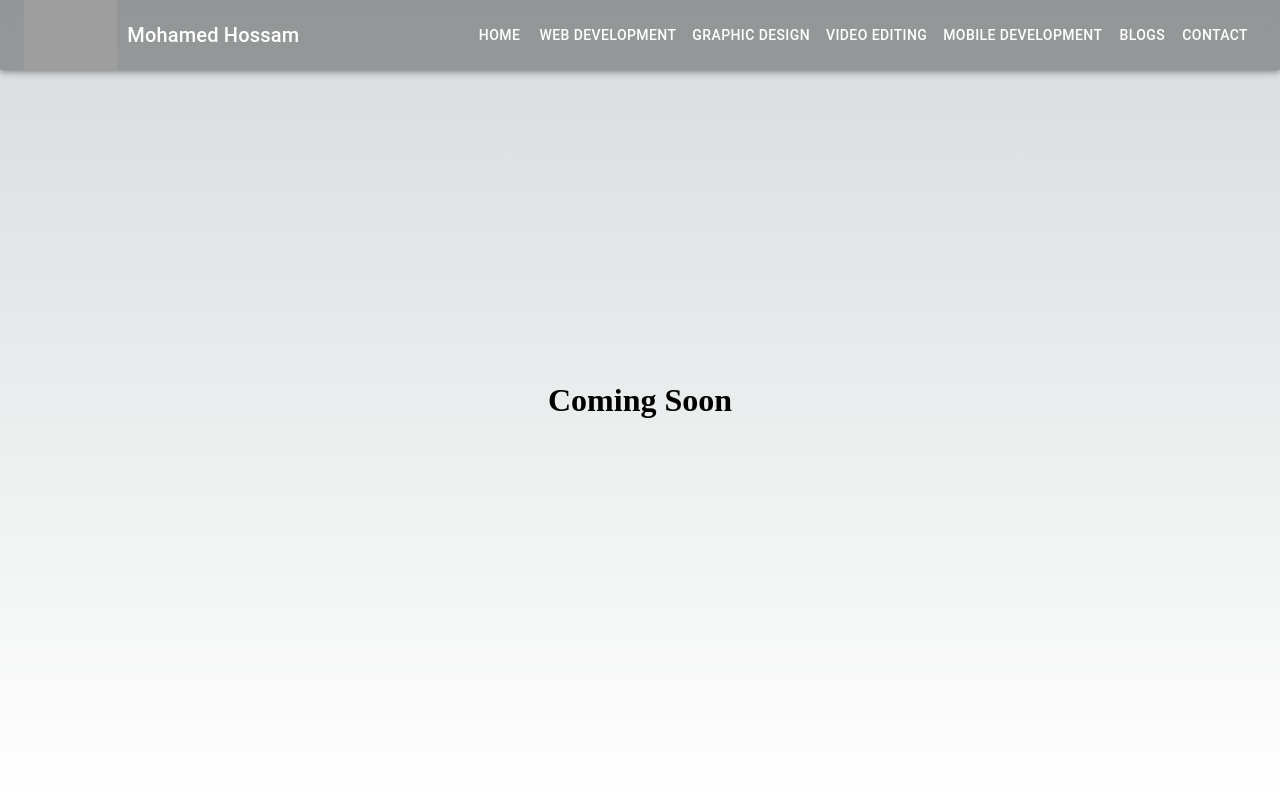
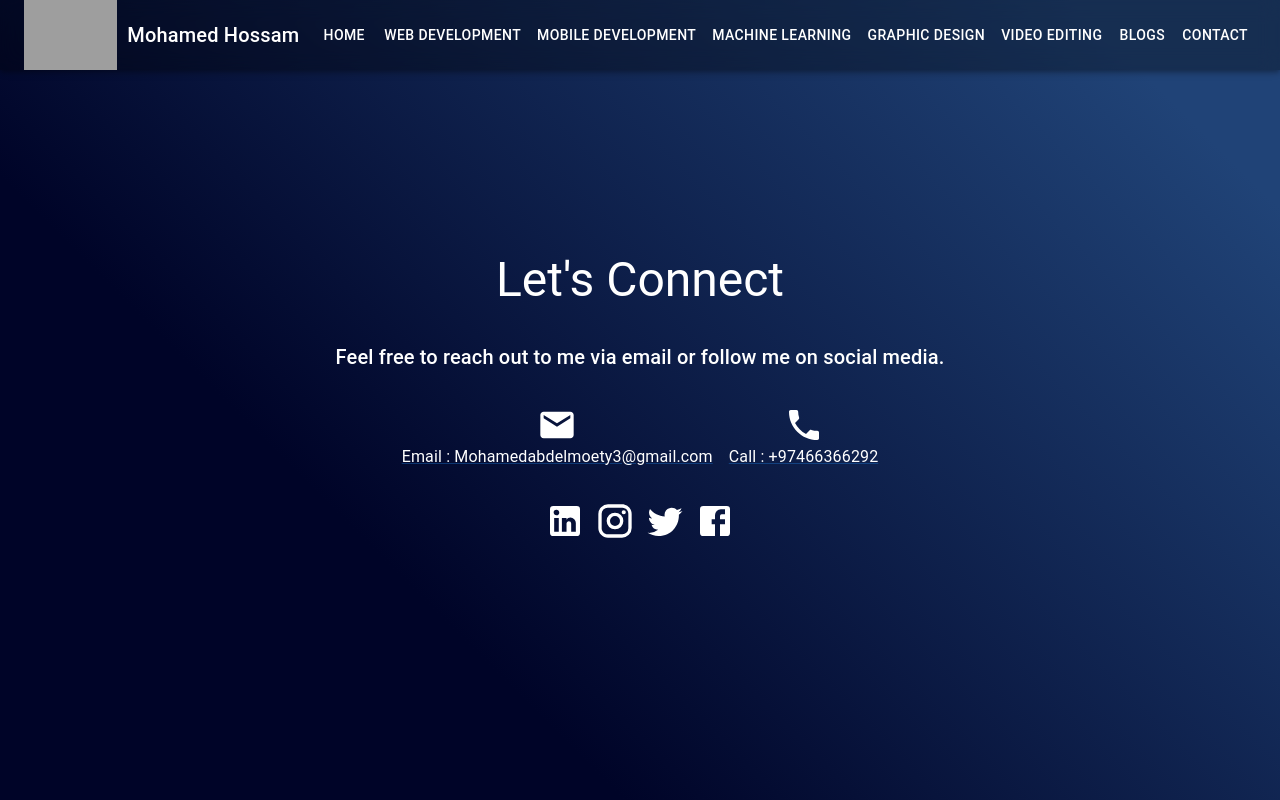
Before and after one commit to mohamedhossam237/mohamedhossam, a Next.js app: page /contact in a window 1280 px wide. Built offline with nearby package versions, Linux system fonts and the light colour scheme; grey boxes are pictures that could not be loaded.

Commit message:
contact & blogs

```diff
--- a/components/NavBar.js
+++ b/components/NavBar.js
@@ -17,9 +17,10 @@ const NavBar = () => {
   const pages = [
     { name: 'Home', url: '/' },
     { name: 'Web Development', url: '/WebDevelopment' },
+    { name: 'Mobile Development', url: '/mobileDevelopment' },
+    { name: 'Machine Learning', url: '/machinelearning' },
     { name: 'Graphic Design', url: '/graphicDesign' },
     { name: 'Video Editing', url: '/videoEditing' },
-    { name: 'Mobile Development', url: '/mobileDevelopment' },
     { name: 'Blogs', url: '/blogs' },
     { name: 'Contact', url: '/contact' },
   ];
--- a/package.json
+++ b/package.json
@@ -11,6 +11,7 @@
   "dependencies": {
     "@emotion/react": "^11.11.1",
     "@emotion/styled": "^11.11.0",
+    "@material-ui/icons": "^4.11.3",
     "@mui/icons-material": "^5.11.16",
     "@mui/material": "^5.13.4",
     "@mui/system": "^5.13.2",
--- a/pages/WebDevelopment.js
+++ b/pages/WebDevelopment.js
@@ -7,7 +7,7 @@ import Head from 'next/head';
 const projectData = [
   {
     title: 'EduShare',
-    description: 'A web platform aimed at providing free, comprehensive educational support to address educational inequality. By leveraging the internet, EduShare reaches audiences in remote or challenging circumstances, promoting educational equality with features like curated online courses, personalized instructor chats, informative blogs, and interactive events.',
+    description: 'A web & mobile platform aimed at providing free, comprehensive educational support to address educational inequality. By leveraging the internet, EduShare reaches audiences in remote or challenging circumstances, promoting educational equality with features like curated online courses, personalized instructor chats, informative blogs, and interactive events.',
     image: 'https://i.ibb.co/T0JdkvK/Edu-Share-Logo.png',
     link: 'https://edu-share.vercel.app'
   },
@@ -20,14 +20,14 @@ const projectData = [
   },
   {
     title: 'Masar',
-    description: 'Description of Project 2',
+    description: 'Masar is a cutting-edge application designed to revolutionize the way we monitor road conditions and interact with traffic authorities. it serves as a critical bridge between the community and traffic police, enabling users to report road emergencies, accidents, and hazardous conditions in real-time.',
     image: 'https://i.ibb.co/TY6BDTB/Masar.png',
     link: 'https://masar.vercel.app/'
 
   },
   {
     title: 'Monqz',
-    description: 'Description of Project 3',
+    description: 'Monqz is an app designed for swimmers and sailors, offering real-time sea conditions, weather forecasts, and safety information. It highlights swimmable areas and warns of potential dangers, making it essential for safe and informed marine activities.',
     image: 'https://i.ibb.co/dryWTdp/logo-1.png',
     link: 'https://monqz-api.vercel.app/'
   },
--- a/pages/contact.js
+++ b/pages/contact.js
@@ -1,14 +1,67 @@
 import React from 'react';
+import { Box, Typography, CssBaseline, Link, Stack } from '@mui/material';
 import NavBar from '../components/NavBar';
+import { motion } from 'framer-motion';
+import LinkedInIcon from '@mui/icons-material/LinkedIn';
+import EmailIcon from '@mui/icons-material/Email';
+import PhoneIcon from '@mui/icons-material/Phone';
+import InstagramIcon from '@mui/icons-material/Instagram';
+import TwitterIcon from '@mui/icons-material/Twitter';
+import FacebookIcon from '@mui/icons-material/Facebook';
 
 const ContactPage = () => {
   return (
-    <div>
+    <>
+      <CssBaseline />
       <NavBar />
-      <div style={{ display: 'flex', justifyContent: 'center', alignItems: 'center', height: '100vh' }}>
-        <h1>Coming Soon</h1>
-      </div>
-    </div>
+      <Box
+        component={motion.div}
+        initial={{ opacity: 0 }}
+        animate={{ opacity: 1 }}
+        sx={{
+          minHeight: '100vh',
+          background: 'linear-gradient(45deg, #000428 30%, #204377 90%)',
+          display: 'flex',
+          flexDirection: 'column',
+          alignItems: 'center',
+          justifyContent: 'center',
+          textAlign: 'center',
+          fontFamily: 'Roboto, sans-serif',
+          padding: '2rem',
+        }}
+      >
+        <Typography variant="h3" component="h1" gutterBottom sx={{ color: '#fff', marginBottom: '2rem' }}>
+          Let's Connect
+        </Typography>
+        <Typography variant="h6" sx={{ color: '#fff', marginBottom: '2rem' }}>
+          Feel free to reach out to me via email or follow me on social media.
+        </Typography>
+        <Stack direction="row" spacing={2} justifyContent="center" sx={{ marginBottom: '2rem' }}>
+          <Link href="mailto:Mohamedabdelmoety3@gmail.com" sx={{ display: 'flex', flexDirection: 'column', alignItems: 'center', color: '#fff' }}>
+            <EmailIcon sx={{ fontSize: 40 }} />
+            Email : Mohamedabdelmoety3@gmail.com
+          </Link>
+          <Link href="tel:+97466366292" sx={{ display: 'flex', flexDirection: 'column', alignItems: 'center', color: '#fff' }}>
+            <PhoneIcon sx={{ fontSize: 40 }} />
+            Call : +97466366292
+          </Link>
+        </Stack>
+        <Box>
+          <Link href="https://www.linkedin.com/in/mohamed-hossam-427b63187/" target="_blank" rel="noopener" sx={{ marginRight: '10px' }}>
+            <LinkedInIcon sx={{ fontSize: 40, color: '#fff' }} />
+          </Link>
+          <Link href="https://www.instagram.com/mhos237" target="_blank" rel="noopener" sx={{ marginRight: '10px' }}>
+            <InstagramIcon sx={{ fontSize: 40, color: '#fff' }} />
+          </Link>
+          <Link href="https://twitter.com/Mohamed84467336" target="_blank" rel="noopener" sx={{ marginRight: '10px' }}>
+            <TwitterIcon sx={{ fontSize: 40, color: '#fff' }} />
+          </Link>
+          <Link href="https://www.facebook.com" target="_blank" rel="noopener">
+            <FacebookIcon sx={{ fontSize: 40, color: '#fff' }} />
+          </Link>
+        </Box>
+      </Box>
+    </>
   );
 };
 
```
Also changed, not shown: pages/blogs.js (+73 -5 lines), pages/machinelearning.js (added, +15 -0 lines), pages/mobileDevelopment.js (+8 -8 lines), 1 other file (tests, documents, lock files or other folders).
